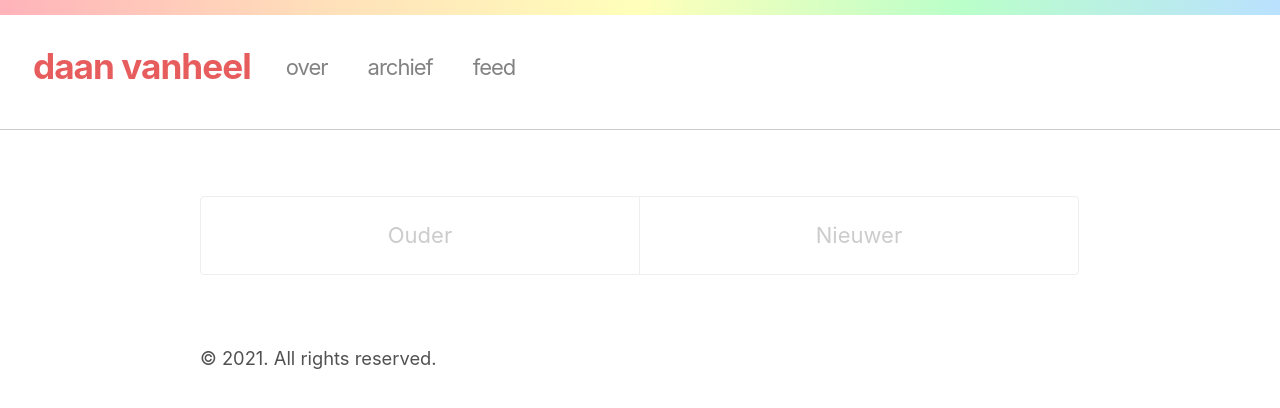
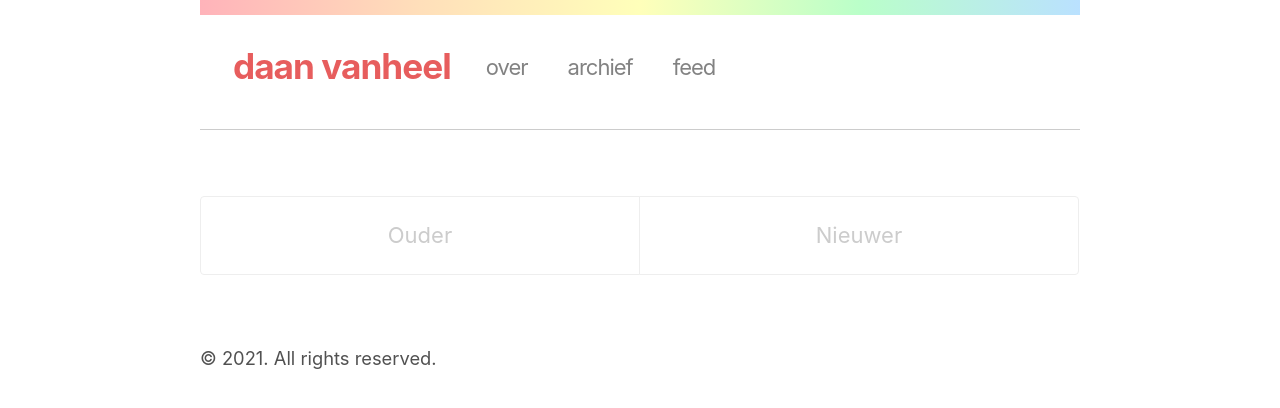
Before and after one commit to daanvanheel/daanvanheel.github.io, a Jekyll site: the page built from index.html, in a window 1280 px wide. Shown: the top 408 px of the page. Built offline with Jekyll 4.4.1, drawn with Linux system fonts in a browser that asks for light colours; the list of posts is cut into pages by our own code.

Commit message:
Update _masthead.scss

```diff
--- a/_sass/_masthead.scss
+++ b/_sass/_masthead.scss
@@ -3,6 +3,9 @@
 // Super small header above the content for site name and short description.
 
 .masthead {
+  max-width: 40rem;
+  margin-left:  auto;
+  margin-right: auto;
   padding: 2rem 1.5rem 3.35rem 1.5rem;
   background-image: linear-gradient(to right,  #ffb3ba,#ffdfba,#ffffba, #baffc9,#bae1ff);
   background-size: 100% 15px;
@@ -10,9 +13,6 @@
   background-position: top;
   border-bottom: 1px solid $gray-2;
   margin-bottom: 1.5rem;
-  margin-left: 0;
-  margin-right: 0;
-  width: 100%;
 }
 
 .masthead-title {
```
